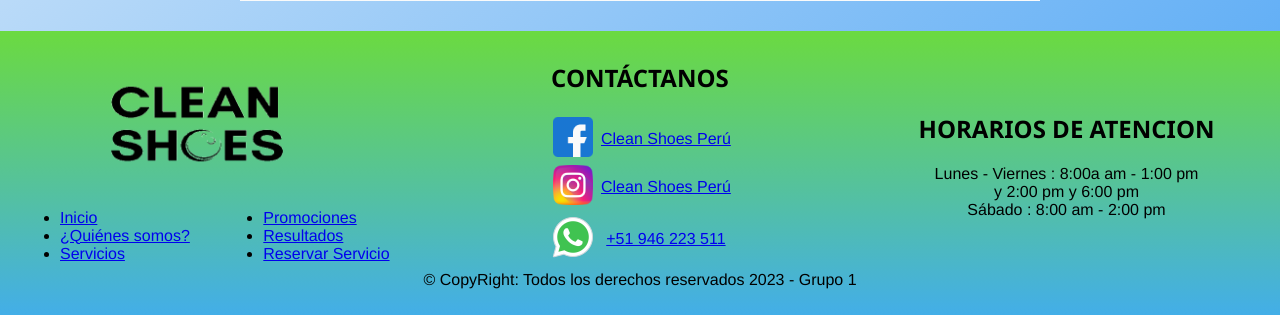
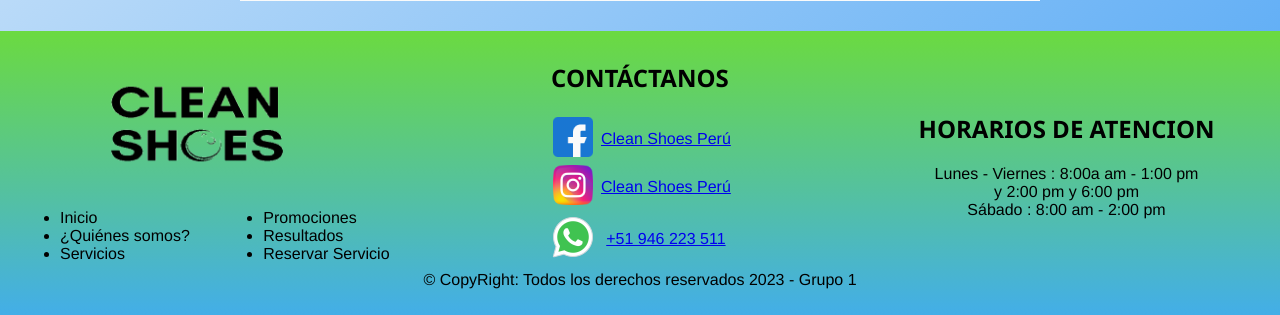
Before and after one commit to NemiasVasquez/CleanShoes, a PHP site: page /Views/QuienesSomos.php in a window 1280 px wide. Shown: the part 767-1082 px from the top of the page. Run offline with PHP 8.4, Linux system fonts and the light colour scheme.

Commit message:
Actualizar CleanShoes

```diff
--- a/Controller/Cliente_Controller.php
+++ b/Controller/Cliente_Controller.php
@@ -13,7 +13,7 @@
     }
 
     public function QuienesSomos(){
-        /* Requiere vista del Menu General de Clean Shoes */
+
         require_once "Views/QuienesSomos.php";
     }
 
--- a/Style/Plantilla_Style.css
+++ b/Style/Plantilla_Style.css
@@ -152,6 +152,12 @@
     margin: 4% 0 5% 0;
 }
 
+.menuFoot li a{
+    text-decoration: none;
+    color: #000000;
+}
+
+
 #copyright{
     text-align: center;
     margin: -5% auto 0 auto;
--- a/Style/QuienesSomos.css
+++ b/Style/QuienesSomos_Style.css
@@ -1,5 +1,4 @@
 /* MAIN ***/
-
 #seccion1{
     margin-top: 7%;
 }
--- a/Views/Plantillas/Enlaces.html
+++ b/Views/Plantillas/Enlaces.html
@@ -1,4 +1,3 @@
-
 <nav id="grupoEnlacesRedes" class="col-1">
     <a href="https://www.facebook.com/cleanshoes.pe" target="_blank"><img src="Imagenes/RedesSociales_Iconos/facebook.png" alt="Logo de Facebook" ></a>
     <a href="https://www.instagram.com/cleanshoes.peru/" target="_blank"><img src="Imagenes/RedesSociales_Iconos/instagram.png" alt="Logo de Instagram"></a>
--- a/Views/Plantillas/Footer.html
+++ b/Views/Plantillas/Footer.html
@@ -1,4 +1,3 @@
-
 <div class="row">
     <div  id="cajaLogoSubmenu" class="col-s-12 col-4">
         <div id="logoOscuro">
@@ -6,7 +5,7 @@
         </div>
         <div id="cajaSubmenuFooter">
             <div class="col-6">
-                    <ul class="menuFoot">
+                <ul id="" class="menuFoot">
                     <li><a href="Index.html">Inicio</a></li>
                     <li><a href="QuienesSomos.html">¿Quiénes somos?</a></li>
                     <li><a href="Servicios.html">Servicios</a></li>
--- a/Views/Plantillas/Header.html
+++ b/Views/Plantillas/Header.html
@@ -1,9 +1,3 @@
-
-<head>
-    <link rel="stylesheet" href="Style/Plantilla_Style.css">
-</head>
-<body>
-    <header>
 <div class = "row">
     <div class="interior">
         <div id="bloqueImagenLogo" class="col-2">
@@ -26,5 +20,3 @@
         </div>
     </div>
 </div>
-    </header>
-</body>
--- a/Views/Principal.php
+++ b/Views/Principal.php
@@ -11,7 +11,8 @@
     <script src="https://cdnjs.cloudflare.com/ajax/libs/slick-carousel/1.8.1/slick.min.js"></script>
     <script src="JavaScript/JsInicio.Js"></script>
 
-    <link rel="stylesheet" href="Style/Principal.css">
+    <link rel="stylesheet" href="Style/Plantilla_Style.css">
+    <link rel="stylesheet" href="Style/Principal_Style.css">
     <title>Clean Shoes</title>
 </head>
 <body>
--- a/Views/QuienesSomos.php
+++ b/Views/QuienesSomos.php
@@ -6,12 +6,11 @@
     <title>¿Quiénes Somos? | Clean Shoes </title>
     <link rel = "icon" type="image/x-icon" href="/img/favicon.ico">
 
-
-
     <script src="https://ajax.googleapis.com/ajax/libs/jquery/3.7.0/jquery.min.js"></script>
     <script src="JavaScript/JsQuienesSomos.js"></script>
 
-    <link rel="stylesheet" href="Style/QuienesSomos.css">
+    <link rel="stylesheet" href="Style/Plantilla_Style.css">
+    <link rel="stylesheet" href="Style/QuienesSomos_Style.css">
 
 </head>
 <body>
```
Also changed, not shown: Style/Principal_Style.css (renamed from Style/Principal.css). Lines whose indentation alone changed are shown as unchanged.
